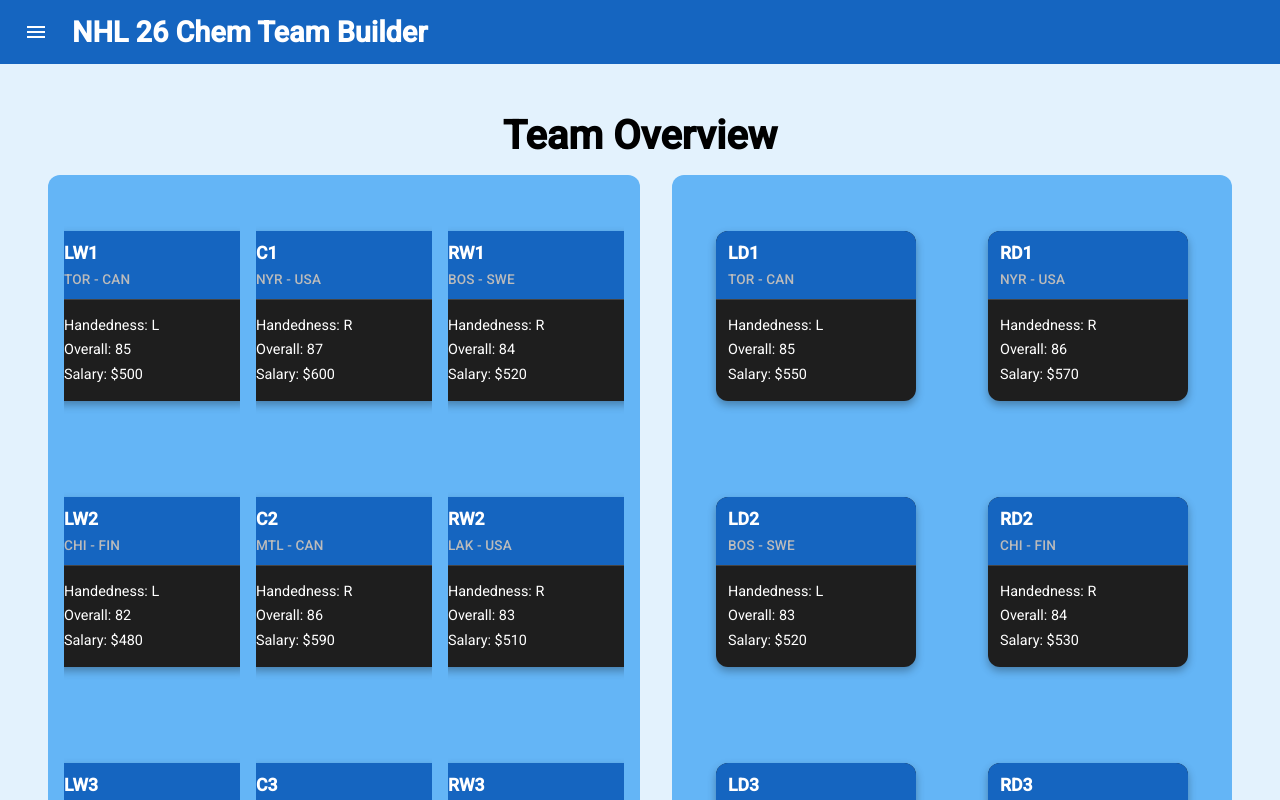
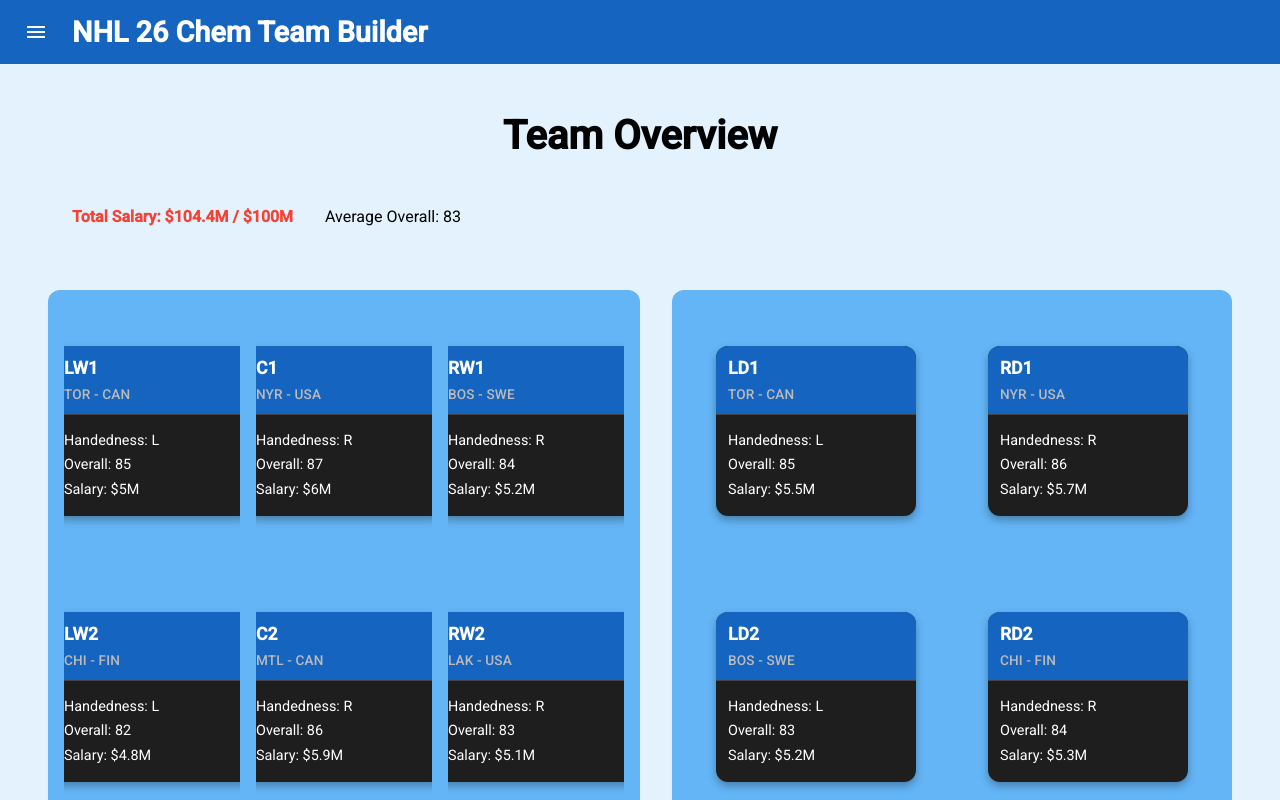
Before and after one commit to looolol/nhl-chem, an Angular app: page /team in a window 1280 px wide. Shown: the top 800 px of the page. Built offline with nearby package versions, Linux system fonts and the light colour scheme.

Commit message:
added salary cap

```diff
--- /dev/null
+++ b/src/app/common/ShortMoneyPipe.ts
@@ -0,0 +1,22 @@
+import { Pipe, PipeTransform } from '@angular/core';
+
+@Pipe({
+  name: 'shortMoney'
+})
+export class ShortMoneyPipe implements PipeTransform {
+  transform(value: number): string {
+    if (value == null) return '';
+
+    if (value >= 1_000_000_000) {
+      return (value / 1_000_000_000).toFixed(1).replace(/\.0$/, '') + 'B';
+    }
+    if (value >= 1_000_000) {
+      return (value / 1_000_000).toFixed(1).replace(/\.0$/, '') + 'M';
+    }
+    if (value >= 1_000) {
+      return (value / 1_000).toFixed(1).replace(/\.0$/, '') + 'K';
+    }
+
+    return value.toString();
+  }
+}
--- a/src/app/components/player/player.component.html
+++ b/src/app/components/player/player.component.html
@@ -6,6 +6,6 @@
   <mat-card-content>
     <p>Handedness: {{ player.handedness }}</p>
     <p>Overall: {{ player.overall }}</p>
-    <p>Salary: ${{ player.salary }}</p>
+    <p>Salary: ${{ player.salary | shortMoney}}</p>
   </mat-card-content>
 </mat-card>
--- a/src/app/components/player/player.component.ts
+++ b/src/app/components/player/player.component.ts
@@ -1,10 +1,12 @@
 import {Component, Input} from '@angular/core';
 import {Player} from '../../models/players';
 import {MatCardModule} from '@angular/material/card';
+import {ShortMoneyPipe} from '../../common/ShortMoneyPipe';
 
 @Component({
   selector: 'app-player',
   imports: [
+    ShortMoneyPipe,
     MatCardModule,
   ],
   templateUrl: './player.component.html',
--- a/src/app/components/team/team.component.css
+++ b/src/app/components/team/team.component.css
@@ -21,6 +21,28 @@
   padding: 16px;
 }
 
+.team-stats {
+  display: flex;
+  gap: 32px;
+  padding: 16px 24px;
+}
+
+.over {
+  color: #f44336; /* red */
+  font-weight: bold;
+}
+
+.near {
+  color: #ff9800; /* yellow/orange */
+  font-weight: bold;
+}
+
+.ok {
+  color: #4caf50; /* green */
+  font-weight: bold;
+}
+
+
 /* CDK drag adjustments */
 .cdk-drag-placeholder {
   display: none !important;
--- a/src/app/components/team/team.component.html
+++ b/src/app/components/team/team.component.html
@@ -1,4 +1,14 @@
+<div class="team-stats">
+  <div class="team-stats">
+    <p [ngClass]="getSalaryStatus()">
+      Total Salary: ${{ totalSalary | shortMoney }} / ${{ salaryCap | shortMoney }}
+    </p>
+    <p>Average Overall: {{ averageOverall | number:'1.0-0' }}</p>
+  </div>
+</div>
+
 <div class="team-container">
+
   <!-- Left: Forwards -->
   <div class="forwards-section section-background">
     <mat-grid-list
--- a/src/app/components/team/team.component.ts
+++ b/src/app/components/team/team.component.ts
@@ -4,6 +4,7 @@
 import {PlayerComponent} from '../player/player.component';
 import {MatGridListModule} from '@angular/material/grid-list';
 import {CdkDragDrop, DragDropModule} from '@angular/cdk/drag-drop';
+import {ShortMoneyPipe} from '../../common/ShortMoneyPipe';
 
 type PlayerList = 'forwards' | 'defense' | 'goalies';
 
@@ -11,6 +12,7 @@
   selector: 'app-team',
   imports: [
     CommonModule,
+    ShortMoneyPipe,
     PlayerComponent,
     MatGridListModule,
     DragDropModule,
@@ -20,33 +22,35 @@
 })
 export class TeamComponent {
 
+  salaryCap: number = 100000000;
+
   forwards: Player[] = [
-    {name: 'LW1', handedness: 'L', overall: 85, salary: 500, country: 'CAN', team: 'TOR', position: 'FWD'},
-    {name: 'C1', handedness: 'R', overall: 87, salary: 600, country: 'USA', team: 'NYR', position: 'FWD'},
-    {name: 'RW1', handedness: 'R', overall: 84, salary: 520, country: 'SWE', team: 'BOS', position: 'FWD'},
-    {name: 'LW2', handedness: 'L', overall: 82, salary: 480, country: 'FIN', team: 'CHI', position: 'FWD'},
-    {name: 'C2', handedness: 'R', overall: 86, salary: 590, country: 'CAN', team: 'MTL', position: 'FWD'},
-    {name: 'RW2', handedness: 'R', overall: 83, salary: 510, country: 'USA', team: 'LAK', position: 'FWD'},
-    {name: 'LW3', handedness: 'L', overall: 80, salary: 450, country: 'SUI', team: 'VAN', position: 'FWD'},
-    {name: 'C3', handedness: 'R', overall: 84, salary: 560, country: 'CAN', team: 'EDM', position: 'FWD'},
-    {name: 'RW3', handedness: 'R', overall: 81, salary: 470, country: 'RUS', team: 'WSH', position: 'FWD'},
-    {name: 'LW4', handedness: 'L', overall: 79, salary: 440, country: 'CAN', team: 'CGY', position: 'FWD'},
-    {name: 'C4', handedness: 'R', overall: 82, salary: 530, country: 'USA', team: 'PHI', position: 'FWD'},
-    {name: 'RW4', handedness: 'R', overall: 80, salary: 460, country: 'SWE', team: 'DAL', position: 'FWD'},
+    {name: 'LW1', handedness: 'L', overall: 85, salary: 5_000_000, country: 'CAN', team: 'TOR', position: 'FWD'},
+    {name: 'C1', handedness: 'R', overall: 87, salary: 6_000_000, country: 'USA', team: 'NYR', position: 'FWD'},
+    {name: 'RW1', handedness: 'R', overall: 84, salary: 5_200_000, country: 'SWE', team: 'BOS', position: 'FWD'},
+    {name: 'LW2', handedness: 'L', overall: 82, salary: 4_800_000, country: 'FIN', team: 'CHI', position: 'FWD'},
+    {name: 'C2', handedness: 'R', overall: 86, salary: 5_900_000, country: 'CAN', team: 'MTL', position: 'FWD'},
+    {name: 'RW2', handedness: 'R', overall: 83, salary: 5_100_000, country: 'USA', team: 'LAK', position: 'FWD'},
+    {name: 'LW3', handedness: 'L', overall: 80, salary: 4_500_000, country: 'SUI', team: 'VAN', position: 'FWD'},
+    {name: 'C3', handedness: 'R', overall: 84, salary: 5_600_000, country: 'CAN', team: 'EDM', position: 'FWD'},
+    {name: 'RW3', handedness: 'R', overall: 81, salary: 4_700_000, country: 'RUS', team: 'WSH', position: 'FWD'},
+    {name: 'LW4', handedness: 'L', overall: 79, salary: 4_400_000, country: 'CAN', team: 'CGY', position: 'FWD'},
+    {name: 'C4', handedness: 'R', overall: 82, salary: 5_300_000, country: 'USA', team: 'PHI', position: 'FWD'},
+    {name: 'RW4', handedness: 'R', overall: 80, salary: 4_600_000, country: 'SWE', team: 'DAL', position: 'FWD'},
   ]
 
   defense: Player[] = [
-    {name: 'LD1', handedness: 'L', overall: 85, salary: 550, country: 'CAN', team: 'TOR', position: 'DEF'},
-    {name: 'RD1', handedness: 'R', overall: 86, salary: 570, country: 'USA', team: 'NYR', position: 'DEF'},
-    {name: 'LD2', handedness: 'L', overall: 83, salary: 520, country: 'SWE', team: 'BOS', position: 'DEF'},
-    {name: 'RD2', handedness: 'R', overall: 84, salary: 530, country: 'FIN', team: 'CHI', position: 'DEF'},
-    {name: 'LD3', handedness: 'L', overall: 81, salary: 500, country: 'CAN', team: 'MTL', position: 'DEF'},
-    {name: 'RD3', handedness: 'R', overall: 82, salary: 510, country: 'USA', team: 'LAK', position: 'DEF'},
+    {name: 'LD1', handedness: 'L', overall: 85, salary: 5_500_000, country: 'CAN', team: 'TOR', position: 'DEF'},
+    {name: 'RD1', handedness: 'R', overall: 86, salary: 5_700_000, country: 'USA', team: 'NYR', position: 'DEF'},
+    {name: 'LD2', handedness: 'L', overall: 83, salary: 5_200_000, country: 'SWE', team: 'BOS', position: 'DEF'},
+    {name: 'RD2', handedness: 'R', overall: 84, salary: 5_300_000, country: 'FIN', team: 'CHI', position: 'DEF'},
+    {name: 'LD3', handedness: 'L', overall: 81, salary: 5_000_000, country: 'CAN', team: 'MTL', position: 'DEF'},
+    {name: 'RD3', handedness: 'R', overall: 82, salary: 5_100_000, country: 'USA', team: 'LAK', position: 'DEF'},
   ];
 
   goalies: Player[] = [
-    {name: 'G1', handedness: 'L', overall: 88, salary: 600, country: 'CAN', team: 'EDM', position: 'G'},
-    {name: 'G2', handedness: 'R', overall: 85, salary: 550, country: 'SUI', team: 'VAN', position: 'G'},
+    {name: 'G1', handedness: 'L', overall: 88, salary: 6_000_000, country: 'CAN', team: 'EDM', position: 'G'},
+    {name: 'G2', handedness: 'R', overall: 85, salary: 5_500_000, country: 'SUI', team: 'VAN', position: 'G'},
   ];
 
 
@@ -115,4 +119,21 @@
     this.dragged = null;
   }
 
+
+  get totalSalary(): number {
+    return [...this.forwards, ...this.defense, ...this.goalies]
+      .reduce((sum, player) => sum + player.salary, 0);
+  }
+
+  getSalaryStatus(): 'over' | 'near' | 'ok' {
+    if (this.totalSalary > this.salaryCap) return 'over';
+    if (this.totalSalary > 0.8 * this.salaryCap) return 'near';
+    return 'ok';
+  }
+
+  get averageOverall(): number {
+    const all = [...this.forwards, ...this.defense, ...this.goalies];
+    return all.reduce((sum, p) => sum + p.overall, 0) / all.length;
+  }
+
 }
```
